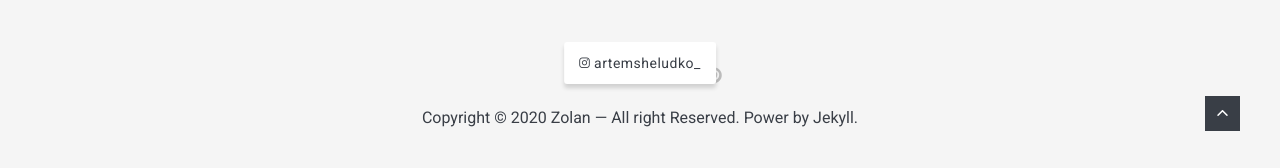
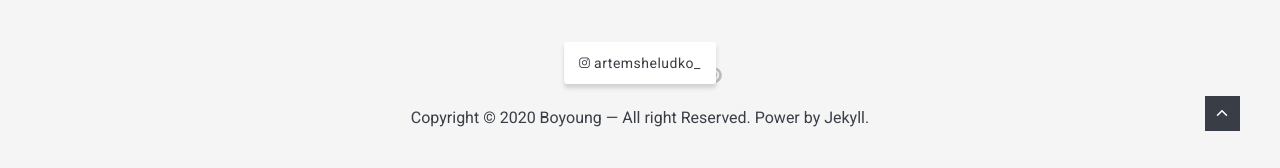
Before and after one commit to Chezbo/Chezbo.github.io, a Jekyll site: the page built from index.html, in a window 1280 px wide and 900 px high, scrolled down 3273 px. Shown: the part 729-897 px from the top of the window. Built offline with Jekyll 4.4.1, drawn with Linux system fonts in a browser that asks for light colours; nearby versions of some CDN libraries; the list of posts is cut into pages by our own code.

Commit message:
Update settings.yml

```diff
--- a/_data/settings.yml
+++ b/_data/settings.yml
@@ -1,6 +1,6 @@
 #-------------------------------
 # General Site Settings
-title: Zolan
+title: Boyoung
 logo: logo.svg # You can add own logo.
 description: Zolan is modern minimal theme for Jekyll
 
```
